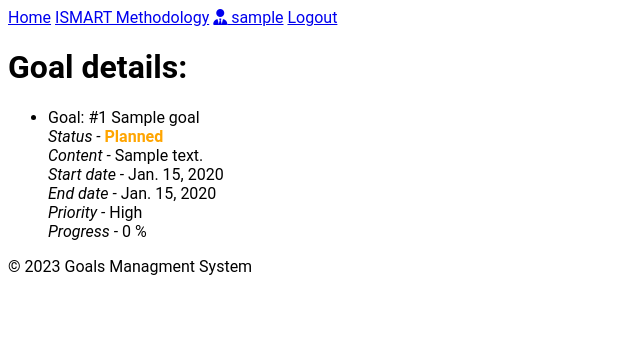
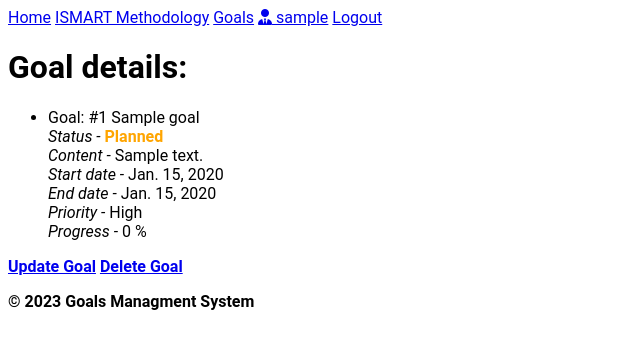
Before and after one commit to JurateKru/employee_recognition_platform, a Django app: page /goal-list/my-goal/1 in a window 1280 px wide. Shown: the top 349 px of the page, without its empty margins (0-640 px from the left). Run offline with Django 4.2, Linux system fonts and the light colour scheme; a user stored in the database is signed in; tables that the repository leaves empty hold one stand-in row (values such as "Sample post"); some libraries are stand-ins or nearby versions.

Commit message:
update, delete goal forms created

```diff
--- a/employee_recognition_platform/goals_management/forms.py
+++ b/employee_recognition_platform/goals_management/forms.py
@@ -15,3 +15,9 @@
             'start_date': DateInput(),
             'end_date': DateInput(),
         }
+
+
+class GoalUpdateForm(forms.ModelForm):
+    class Meta:
+        model = models.Goal
+        fields =('title', 'description', 'start_date', 'end_date', 'priority', 'status', 'progress')
--- a/employee_recognition_platform/goals_management/templates/base.html
+++ b/employee_recognition_platform/goals_management/templates/base.html
@@ -24,6 +24,7 @@
     {% if user.is_staff %}
         <a {% if request.resolver_match.url_name == 'index' %}class="button active"{% else %}class="button"{% endif %} href="{% url 'index' %}">Home</a>
         <a {% if request.resolver_match.url_name == 'ismart' %}class="button active"{% else %}class="button"{% endif %} href="{% url 'ismart' %}">ISMART Methodology</a>
+        <a {% if request.resolver_match.url_name == 'goal_list' %}class="button active"{% else %}class="button"{% endif %} href="{% url 'goal_list' %}">Goals</a>
         <a class="button" href="/admin"><i class="fa-solid fa-user-tie"></i> {{ user.username }}</a>
         <a class="button" href="{% url 'logout' %}">Logout</a>
     {% endif %}
--- a/employee_recognition_platform/goals_management/templates/goals_management/goal_detail.html
+++ b/employee_recognition_platform/goals_management/templates/goals_management/goal_detail.html
@@ -32,9 +32,8 @@
         <p>No goals found</p>
     {% endif %}
         <div class="parent-element">
-        {% comment %} {% if user.is_staff %}
-        <a class='button' href="{% url 'update_application_instance' application.pk %}"><strong>Update Form<strong></a>
-        {% endif %} {% endcomment %}
+            <a class='button' href="{% url 'update_goal' goal.pk %}"><strong>Update Goal<strong></a>
+            <a class='button' href="{% url 'goal_delete' goal.pk %}"><strong>Delete Goal<strong></a>
         </div>
 </div>
 {% endblock content %}
--- a/employee_recognition_platform/goals_management/urls.py
+++ b/employee_recognition_platform/goals_management/urls.py
@@ -6,5 +6,7 @@
     path('ismart/', views.ismart, name='ismart'),
     path('goal-list/', views.GoalListView.as_view(), name='goal_list'),
     path('goal-list/my-goal/<int:pk>', views.GoalDetailView.as_view(), name='goal_detail'),
+    path('goal-list/my-goal/<int:pk>/update', views.GoalUpdateView.as_view(), name='update_goal'),
+    path('goal-list/my-goal/<int:pk>/delete', views.GoalDeleteView.as_view(), name='goal_delete'),
     path('create-goal/', views.GoalCreateView.as_view(), name='create_goal'),
 ]
--- a/employee_recognition_platform/goals_management/views.py
+++ b/employee_recognition_platform/goals_management/views.py
@@ -1,6 +1,6 @@
 from typing import Any, Dict
 from django.shortcuts import render, get_object_or_404
-from django.contrib.auth.mixins import LoginRequiredMixin
+from django.contrib.auth.mixins import LoginRequiredMixin, UserPassesTestMixin
 from django.views import generic
 from django.forms.models import BaseModelForm
 from django.db.models import Q
@@ -8,7 +8,7 @@
 from django.urls import reverse_lazy
 from django.contrib import messages
 from django.utils.translation import gettext_lazy as _
-from . forms import GoalCreateForm
+from . forms import GoalCreateForm, GoalUpdateForm
 from . models import Goal
 
 
@@ -47,6 +47,25 @@
         return super().form_valid(form)
 
 
+class GoalUpdateView(LoginRequiredMixin, generic.UpdateView):
+    model = Goal
+    form_class = GoalUpdateForm
+    template_name = 'goals_management/update_goal.html'
+    success_url = reverse_lazy('goal_list')
+
+    def get_initial(self):
+        initial = super().get_initial()
+        obj = self.get_object()
+        initial["title"] = obj.title
+        initial["status"] = obj.status
+        initial["description"] = obj.description
+        initial["start_date"] = obj.start_date
+        initial["end_date"] = obj.end_date
+        initial["priority"] = obj.priority
+        initial["progress"] = obj.progress
+        return initial
+
+
 class GoalDetailView(LoginRequiredMixin, generic.DetailView):
     model = Goal
     template_name = 'goals_management/goal_detail.html'
@@ -55,3 +74,17 @@
         context = super().get_context_data(**kwargs)
         context['goal'] = get_object_or_404(Goal, id=self.kwargs['pk'])
         return context
+
+
+class GoalDeleteView(LoginRequiredMixin, UserPassesTestMixin, generic.DeleteView):
+    model = Goal
+    template_name = 'goals_management/goal_delete.html'
+    success_url = reverse_lazy('goal_list')
+
+    def form_valid(self, form):
+        messages.success(self.request, _('Goal is deleted successfully'))
+        return super().form_valid(form)
+
+    def test_func(self) -> bool | None:
+        obj = self.get_object()
+        return obj.owner == self.request.user
```
Also changed, not shown: employee_recognition_platform/goals_management/templates/goals_management/goal_delete.html (added, +14 -0 lines), employee_recognition_platform/goals_management/templates/goals_management/update_goal.html (added, +13 -0 lines).
